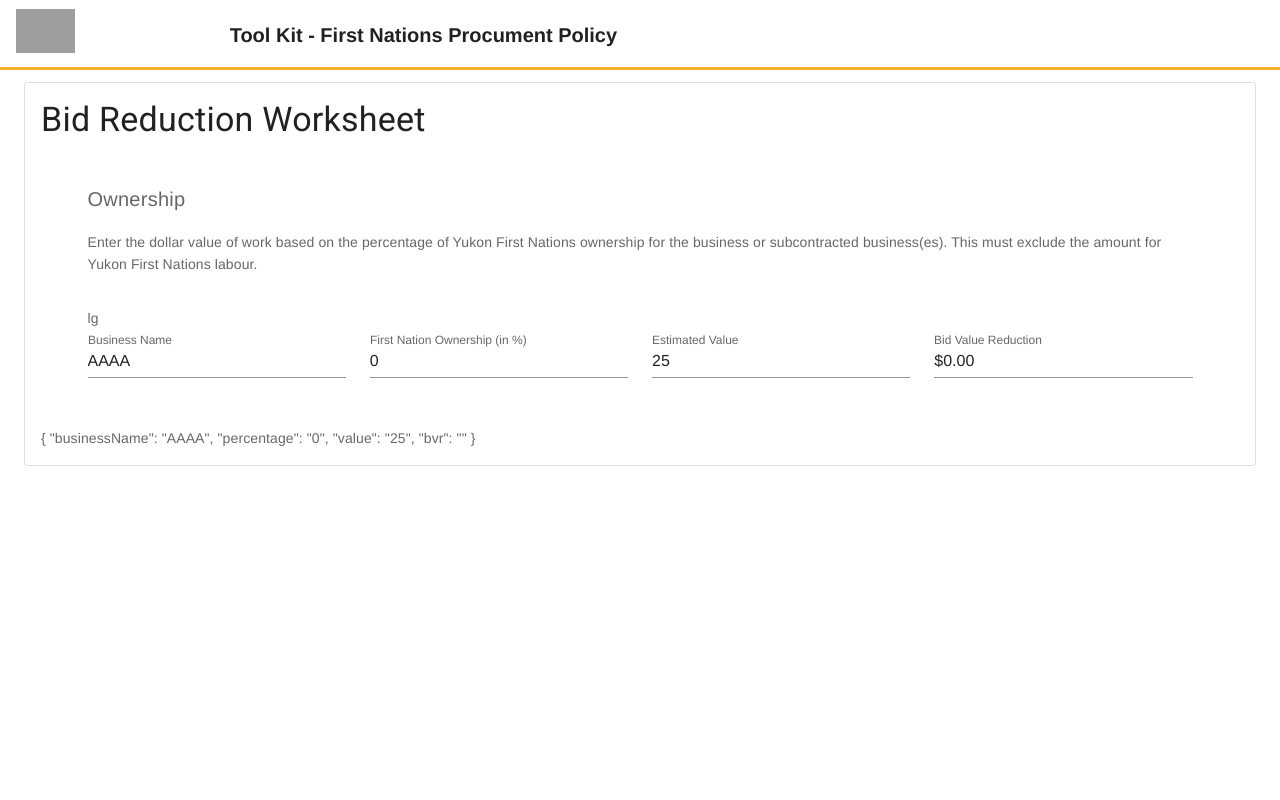
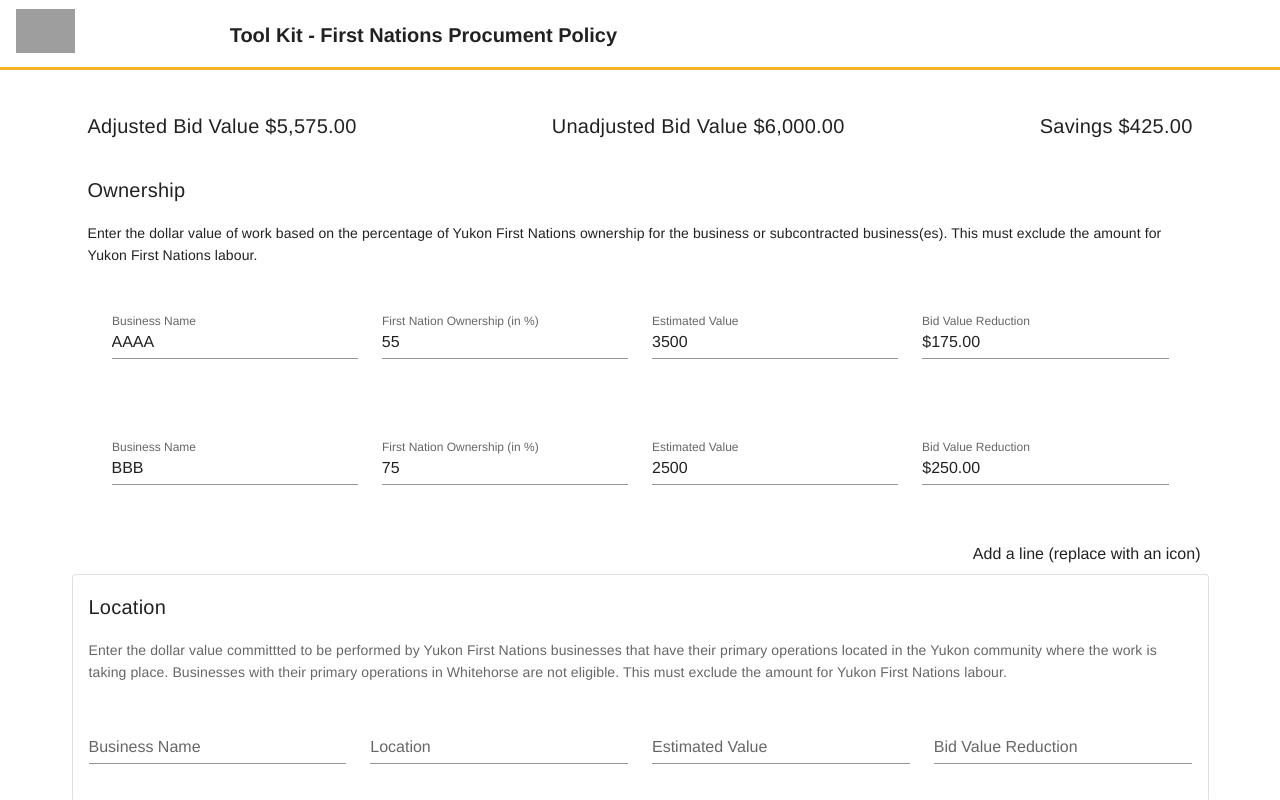
Before and after one commit to ryanjagar/bid-value-reduction-worksheet, a Vue app: page / in a window 1280 px wide. Shown: the top 800 px of the page. Built offline with nearby package versions, Linux system fonts and the light colour scheme; grey boxes are pictures that could not be loaded.

Commit message:
Support multiple ownership

```diff
--- a/src/components/fnBVR/fnBVROwnership.vue
+++ b/src/components/fnBVR/fnBVROwnership.vue
@@ -1,21 +1,12 @@
 
 <template>
   <v-container>
-
-
-
-    <v-card-title>Ownership</v-card-title>
-    <v-card-text>Enter the dollar value of work based on the percentage of Yukon First Nations ownership for the business or subcontracted business(es). This must exclude the amount for Yukon First Nations labour.</v-card-text>
     <v-card-text>
-
-       {{$vuetify.breakpoint.name}}
-
       <v-row>
         <v-col
           cols=12
           md=3
-          sm=3
-          >
+          sm=3>
           <v-text-field
             label= "Business Name"
             v-model="ownership.businessName">
@@ -30,8 +21,6 @@
             v-model="ownership.percentage">
           </v-text-field>
         </v-col>
-
-
         <v-col
           cols=12
           md=3
@@ -51,7 +40,6 @@
             </v-text-field>
           </v-col>
       </v-row>
-
     </v-card-text>
   </v-container>
 </template>
@@ -64,6 +52,9 @@ export default {
   },
   data: () => ({
   }),
+  mounted (){
+    this.ownership.bvr = this.bvrPercentage
+  },
   watch: {
     bvrPercentage: function() {
       this.ownership.bvr = this.bvrPercentage
@@ -96,17 +87,6 @@ export default {
       }
       else
         return 0
-      },
-       itemsPerRow: function () {
-        switch (this.$vuetify.breakpoint.name) {
-          case 'xs': return 1
-          case 'sm': return 2
-          case 'md': return 3
-          case 'lg': return 4
-          case 'xl': return 6
-
-        }
-        return null
       }
   },
 
--- a/src/components/fnBidReductionCalculator.vue
+++ b/src/components/fnBidReductionCalculator.vue
@@ -1,23 +1,27 @@
 <template>
-  <v-card>
+<v-container>
+  <!-- <v-card>
   <v-card-title class="text-h4" >Bid Reduction Worksheet</v-card-title>
-  <v-card-text>
+  <v-card-text> -->
+  <v-card-title> Adjusted Bid Value {{adjustedBidValue}} <v-spacer> </v-spacer> Unadjusted Bid Value {{totalBidValue}} <v-spacer> </v-spacer>  Savings {{totalBVROwnership}} </v-card-title>
+  <v-card-title>Ownership</v-card-title>
+    <v-card-text>Enter the dollar value of work based on the percentage of Yukon First Nations ownership for the business or subcontracted business(es). This must exclude the amount for Yukon First Nations labour.</v-card-text>
 
+    <div
+      v-for="(owner, index) in owners"
+      :key="index">
+       <fnBVROwnership
+      :ownership.sync='owners[index]'/>
+    </div>
+  <v-card-actions> <v-spacer> </v-spacer> Add a line (replace with an icon) </v-card-actions>
 
-
-<fnBVROwnership
-   :ownership.sync='owners[0]'
-   @update:BVR="console.log('boy howdy')"
-  />
-
-{{owners[0]}}
   <fnBVRLocation
-  v-show="false" />
+  v-show="true" />
   <fnBVRLabour
-  v-show="false" />
-  </v-card-text>
-</v-card>
-
+  v-show="true" />
+  <!-- </v-card-text>
+</v-card> -->
+</v-container>
 </template>
 
 <script>
@@ -40,7 +44,10 @@ export default {
     // if owner is >= 50 then BVR = 5%
     // if owner is >= 75 then BVR = 10%
     // if owner is >= 100 then BVR = 15%
-    owners: [{"businessName":"AAAA", "percentage": "0", "value": "25", "bvr": "" }],
+    owners: [
+      {"businessName":"AAAA", "percentage": "55", "value": "3500", "bvr": "" },
+      {"businessName":"BBB", "percentage": "75", "value": "2500", "bvr": "" }
+    ],
     locations: [],
     jack: {"businessName":"AAAA", "percentage": "", "value": "", "bvr": "" },
     labour: {"value": 0, "bvr": 0.05 },
@@ -57,15 +64,34 @@ export default {
 
   },
   methods: {
-    logIT: function(text) {
-      console.log(text)
-      console.log(`jack before: ${this.jack}`)
-      this.jack = text;
-      console.log(`jack after: ${this.jack}`)
+    formatDollars(amount) {
+      return amount.toLocaleString('en-US', {
+        style: 'currency',
+        currency: 'USD'
+      })
+    },
+    cleanDollars(amount) {
+      return Number(amount.replace("$","").replace("%","").replace(",", ""))
     }
+
   },
   computed: {
+    adjustedBidValue: function () {
 
+       return this.formatDollars(this.cleanDollars(this.totalBidValue) - this.cleanDollars(this.totalBVROwnership))
+    },
+    totalBVROwnership: function () {
+      const a = this.owners.map(item => Number(item.bvr.replace("$", "")))
+                           .reduce((prev, curr) => prev + curr, 0)
+
+      return this.formatDollars(a)
+
+    },
+    totalBidValue: function () {
+      const a= this.owners.map(item => Number(item.value))
+                          .reduce((prev, curr) => prev + curr, 0)
+      return this.formatDollars(a)
+    }
   }
 };
 </script>
```
Lines whose indentation alone changed are shown as unchanged.
